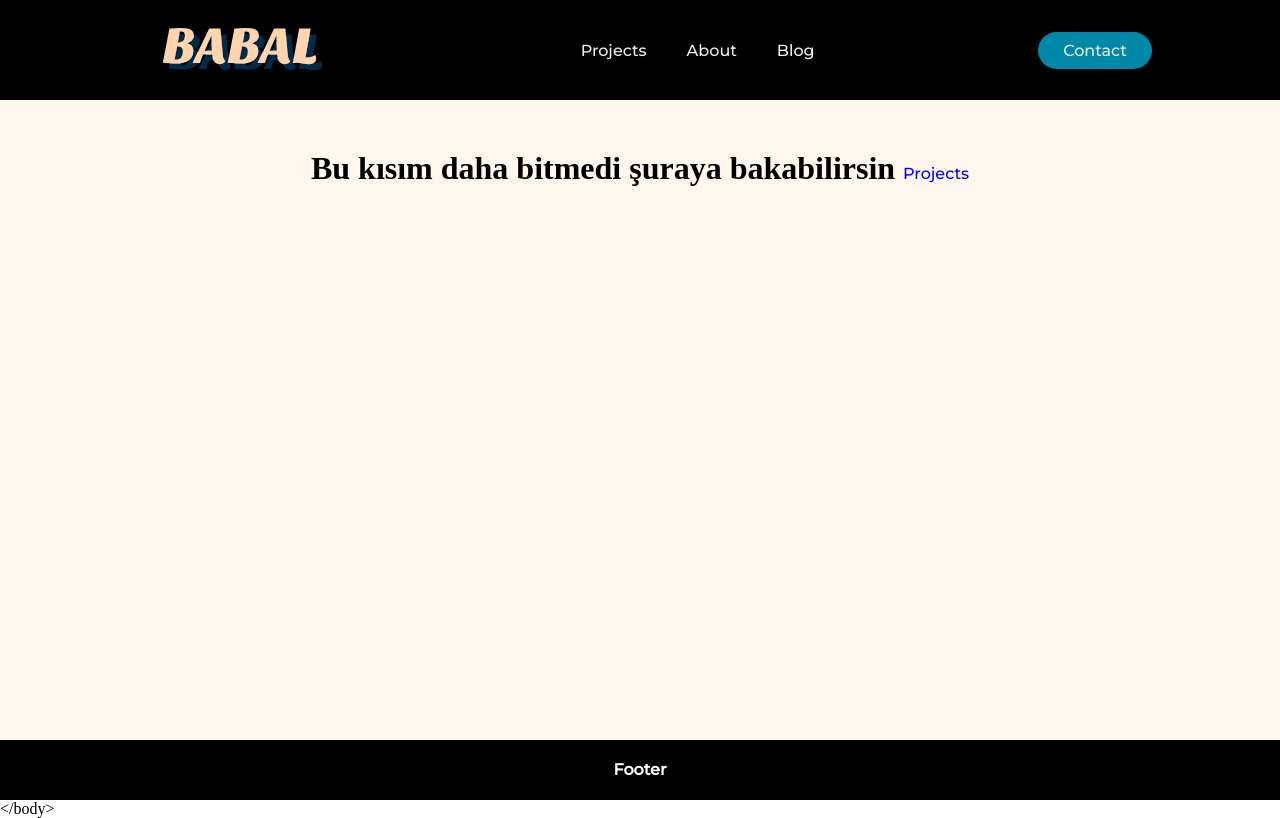
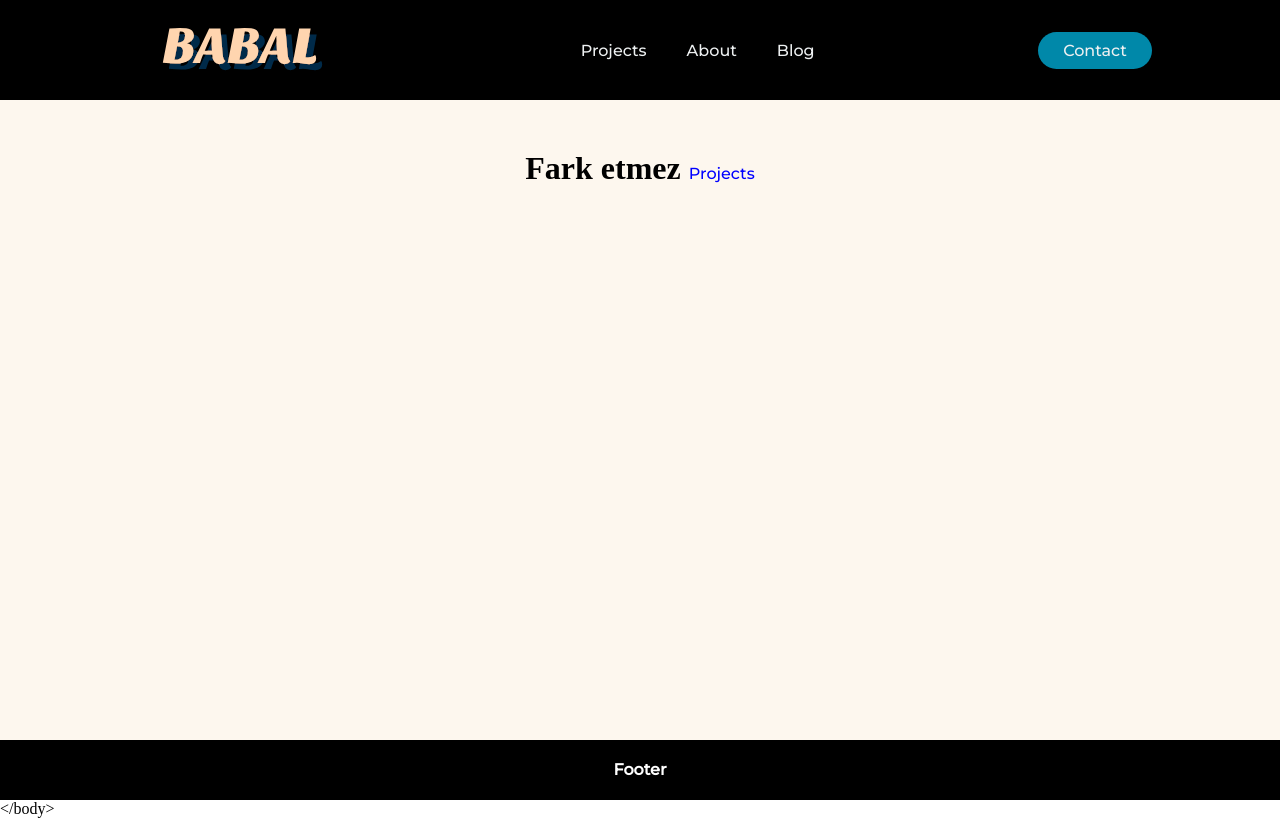
Before and after one commit to yourcasualdev/Portfolio, a React (Create React App) app in the folder frontend/: page / in a window 1280 px wide. Built offline with nearby package versions, Linux system fonts and the light colour scheme.

Commit message:
html changed

```diff
--- a/frontend/src/pages/Home/Home.js
+++ b/frontend/src/pages/Home/Home.js
@@ -4,7 +4,7 @@ import { Route, Link } from 'react-router-dom'
 function Home() {
     return (
         <div className="content" style={{ alingItems: "center", textAlign: "center", paddingTop: "50px" }}>
-            <h1>Bu kısım daha bitmedi şuraya bakabilirsin <Link style={{ color: "blue", }} to="/projects">Projects</Link> </h1>
+            <h1>Fark etmez <Link style={{ color: "blue", }} to="/projects">Projects</Link> </h1>
         </div>
     )
 }
```
